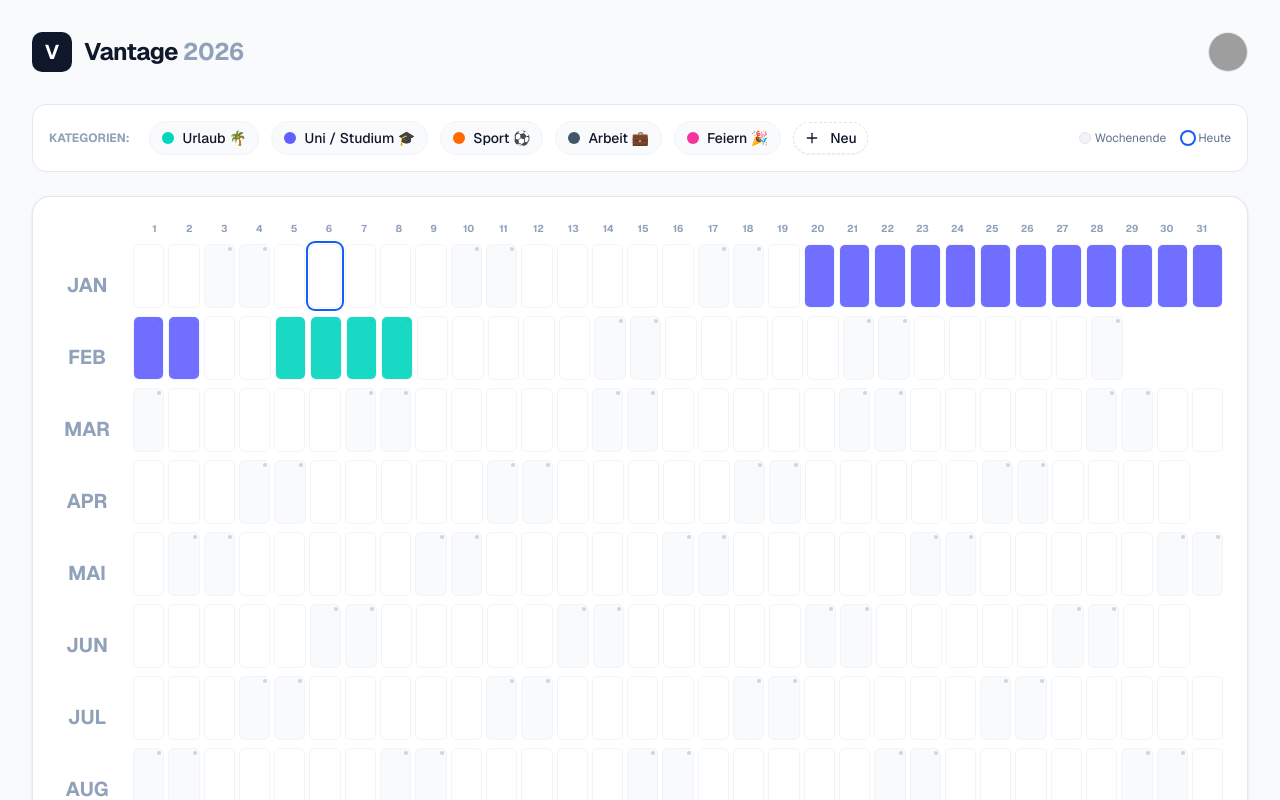
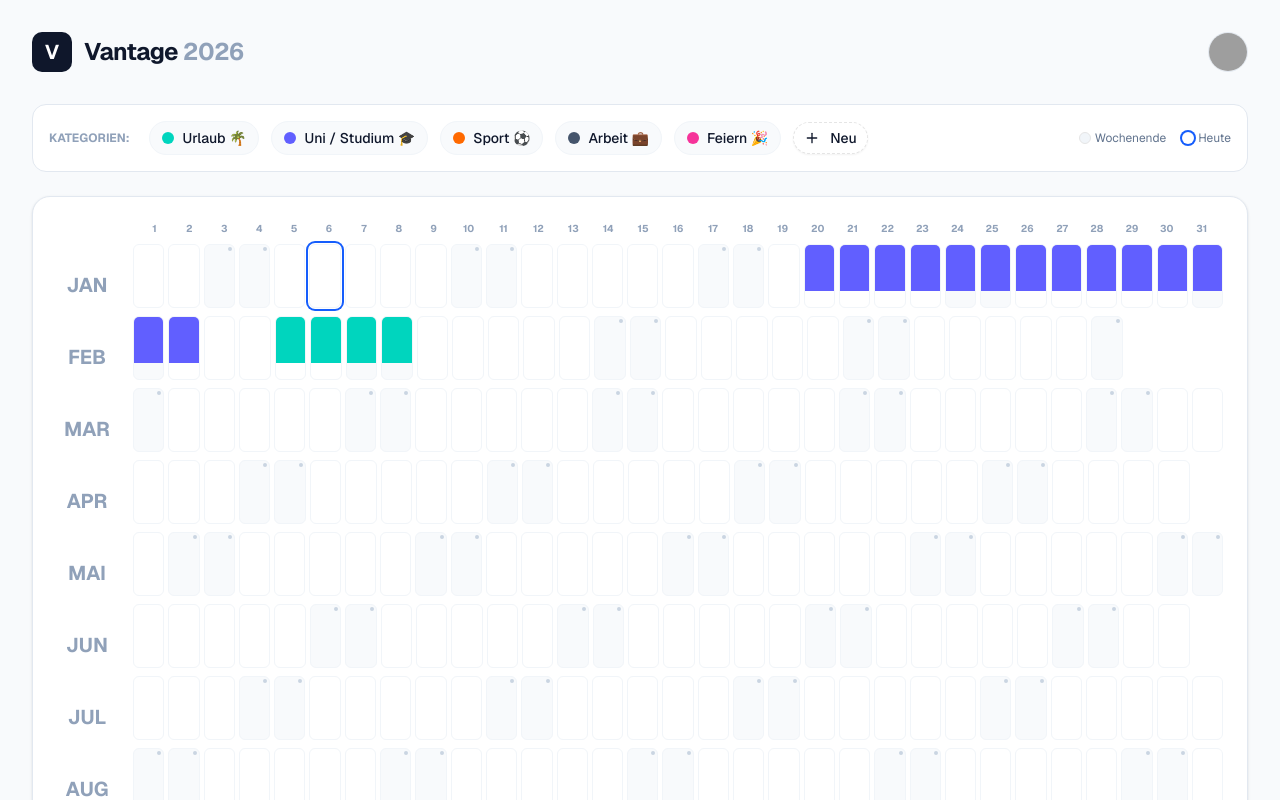
Before and after one commit to dkueng01/vantage, a Next.js app: page / in a window 1280 px wide. Shown: the top 800 px of the page. Built offline with nearby package versions, Linux system fonts and the light colour scheme; grey boxes are pictures that could not be loaded.

Commit message:
Improved ux again

```diff
--- a/src/components/year-grid.tsx
+++ b/src/components/year-grid.tsx
@@ -1,5 +1,4 @@
-// components/calendar/year-grid.tsx
-import React, { useState, useCallback } from 'react';
+import React, { useState, useEffect, useRef } from 'react';
 import { CalendarEvent, Category } from '@/lib/types';
 import { cn } from '@/lib/utils';
 import {
@@ -8,7 +7,7 @@ import {
   TooltipProvider,
   TooltipTrigger
 } from "@/components/ui/tooltip";
-import { isWeekend, isToday, isWithinInterval, isSameDay, isBefore } from 'date-fns';
+import { isWeekend, isToday, isWithinInterval, isBefore } from 'date-fns';
 
 const MONTHS = ["JAN", "FEB", "MAR", "APR", "MAI", "JUN", "JUL", "AUG", "SEP", "OKT", "NOV", "DEZ"];
 
@@ -16,17 +15,17 @@ interface YearGridProps {
   year: number;
   events: CalendarEvent[];
   categories: Category[];
-  // Änderung: Wir übergeben jetzt Start UND Ende
   onRangeSelect: (startDate: Date, endDate: Date) => void;
   onEventClick: (event: CalendarEvent) => void;
 }
 
 export function YearGrid({ year, events, categories, onRangeSelect, onEventClick }: YearGridProps) {
 
-  // DRAG STATE
+  // --- STATE ---
   const [isDragging, setIsDragging] = useState(false);
   const [dragStart, setDragStart] = useState<Date | null>(null);
   const [dragEnd, setDragEnd] = useState<Date | null>(null);
+  const startPos = useRef<{ x: number, y: number } | null>(null);
 
   const getDaysInMonth = (monthIndex: number) => new Date(year, monthIndex + 1, 0).getDate();
 
@@ -35,48 +34,48 @@ export function YearGrid({ year, events, categories, onRangeSelect, onEventClick
     return cat ? cat.color : 'bg-gray-400';
   };
 
-  // MAUS HANDLER
+  // --- MOUSE HANDLERS (Nur für die Zelle / Safe Zone) ---
 
   const handleMouseDown = (date: Date, e: React.MouseEvent) => {
-    // Verhindere Drag, wenn wir auf ein Event klicken (wird durch stopPropagation im Event-Div geregelt, aber sicher ist sicher)
-    if (e.button !== 0) return; // Nur Linksklick
-    setIsDragging(true);
+    if (e.button !== 0) return;
+    startPos.current = { x: e.clientX, y: e.clientY };
     setDragStart(date);
     setDragEnd(date);
+    // Wir setzen isDragging noch nicht true, um versehentliches Draggen bei unruhigem Klick zu vermeiden
   };
 
   const handleMouseEnter = (date: Date) => {
-    if (isDragging && dragStart) {
+    if (dragStart) {
+      setIsDragging(true);
       setDragEnd(date);
     }
   };
 
-  const handleMouseUp = () => {
+  const handleMouseUp = (e: React.MouseEvent) => {
     if (isDragging && dragStart && dragEnd) {
-      // Sortieren, falls rückwärts gezogen wurde
+      // Echter Drag -> Range auswählen
       const start = isBefore(dragStart, dragEnd) ? dragStart : dragEnd;
       const end = isBefore(dragStart, dragEnd) ? dragEnd : dragStart;
+      onRangeSelect(start, end);
+    } else if (dragStart && startPos.current) {
+      // Klick auf leere Fläche -> Einzelner Tag
+      // Checken ob Maus sich kaum bewegt hat
+      const dist = Math.sqrt(Math.pow(e.clientX - startPos.current.x, 2) + Math.pow(e.clientY - startPos.current.y, 2));
+      if (dist < 5) onRangeSelect(dragStart, dragStart);
+    }
 
-      onRangeSelect(start, end);
-    }
-    // Reset
     setIsDragging(false);
     setDragStart(null);
     setDragEnd(null);
+    startPos.current = null;
   };
 
-  // Globaler MouseUp Listener, falls man außerhalb des Grids loslässt
-  React.useEffect(() => {
-    const handleGlobalMouseUp = () => {
-      if (isDragging) {
-        setIsDragging(false);
-        setDragStart(null);
-        setDragEnd(null);
-      }
-    };
-    window.addEventListener('mouseup', handleGlobalMouseUp);
-    return () => window.removeEventListener('mouseup', handleGlobalMouseUp);
-  }, [isDragging]);
+  // Global MouseUp Cleanup
+  useEffect(() => {
+    const cleanup = () => { setIsDragging(false); setDragStart(null); setDragEnd(null); startPos.current = null; };
+    window.addEventListener('mouseup', cleanup);
+    return () => window.removeEventListener('mouseup', cleanup);
+  }, []);
 
   return (
     <TooltipProvider delayDuration={0}>
@@ -92,11 +91,8 @@ export function YearGrid({ year, events, categories, onRangeSelect, onEventClick
             ))}
           </div>
 
-          {/* Grid */}
-          <div onMouseLeave={() => {
-            // Optional: Drag abbrechen wenn Maus Grid verlässt
-            if (isDragging) { setIsDragging(false); setDragStart(null); setDragEnd(null); }
-          }}>
+          {/* Grid Area */}
+          <div>
             {/* Header */}
             <div className="flex mb-2 px-1">
               {Array.from({ length: 31 }, (_, i) => (
@@ -114,70 +110,60 @@ export function YearGrid({ year, events, categories, onRangeSelect, onEventClick
                   <div key={mIdx} className="h-16 flex gap-1 relative">
                     {Array.from({ length: 31 }, (_, dIdx) => {
                       const dayNum = dIdx + 1;
-
-                      if (dayNum > daysInMonth) {
-                        return <div key={dIdx} className="flex-1 border-transparent" />;
-                      }
+                      if (dayNum > daysInMonth) return <div key={dIdx} className="flex-1 border-transparent" />;
 
                       const currentDate = new Date(year, mIdx, dayNum);
                       const isWe = isWeekend(currentDate);
                       const isTd = isToday(currentDate);
 
-                      // DRAG SELECTION VISUALISIERUNG
                       let isSelected = false;
-                      if (isDragging && dragStart && dragEnd) {
+                      if (dragStart && dragEnd) {
                         const start = isBefore(dragStart, dragEnd) ? dragStart : dragEnd;
                         const end = isBefore(dragStart, dragEnd) ? dragEnd : dragStart;
                         isSelected = isWithinInterval(currentDate, { start, end });
                       }
 
-                      // Events filtern
                       const activeEvents = events.filter(e =>
                         isWithinInterval(currentDate, { start: e.startDate, end: e.endDate })
                       );
-
-                      // Wir sortieren Events, damit kurze oben liegen oder nach Prio
-                      // Hier simple Sortierung
                       activeEvents.sort((a, b) => a.id.localeCompare(b.id));
 
                       return (
                         <div
                           key={dIdx}
+                          // Events an Container binden (für den leeren Bereich unten)
                           onMouseDown={(e) => handleMouseDown(currentDate, e)}
                           onMouseEnter={() => handleMouseEnter(currentDate)}
-                          onMouseUp={handleMouseUp} // Hier feuert das Ende
+                          onMouseUp={handleMouseUp}
                           className={cn(
-                            "flex-1 rounded-sm border transition-all cursor-pointer relative overflow-hidden flex flex-col",
-                            // Basis Hintergrund
+                            "flex-1 rounded-sm border transition-all relative overflow-hidden flex flex-col group cursor-crosshair",
                             isWe ? "bg-slate-50" : "bg-white",
                             "border-slate-100",
-                            // Heute
                             isTd && "ring-2 ring-blue-600 ring-offset-1 z-20",
-                            // Drag Selection Highlight (Blau einfärben)
                             isSelected && "bg-blue-100 border-blue-300 ring-1 ring-blue-300 z-10",
-                            // Hover (nur wenn nicht dragging)
-                            !isDragging && "hover:border-slate-400 hover:shadow-md"
+                            !dragStart && "hover:border-slate-400 hover:shadow-md"
                           )}
                         >
-                          {/* Wochentag Punkt */}
+                          {/* Wochentag Indikator */}
                           {isWe && (
-                            <div className="absolute top-0.5 right-0.5 w-1 h-1 rounded-full bg-slate-300"></div>
+                            <div className="absolute top-0.5 right-0.5 w-1 h-1 rounded-full bg-slate-300 pointer-events-none"></div>
                           )}
 
-                          {/* Events rendern */}
+                          {/* EVENTS BEREICH (Max 75% Höhe) */}
+                          <div className="flex-1 w-full flex flex-col max-h-[75%] overflow-hidden">
                             {activeEvents.map((event, i) => (
                               <Tooltip key={event.id}>
                                 <TooltipTrigger asChild>
                                   <div
+                                    // STOP PROPAGATION HIER: Damit Klick auf Event NICHT den Container-Drag startet
+                                    onMouseDown={(e) => e.stopPropagation()}
                                     onClick={(e) => {
-                                    e.stopPropagation(); // Wichtig: Drag/Click nicht auf Zelle durchlassen
+                                      e.stopPropagation();
                                       onEventClick(event);
                                     }}
-                                  onMouseDown={(e) => e.stopPropagation()} // Wichtig: Drag nicht starten auf Event
                                     className={cn(
-                                    "w-full flex-1 transition-opacity",
+                                      "w-full flex-1 min-h-[4px] transition-all cursor-pointer hover:brightness-90 z-20 mb-[1px]",
                                       getEventColor(event.categoryId),
-                                    "opacity-90 hover:opacity-100",
                                       i > 0 && "border-t border-white/20"
                                     )}
                                   />
@@ -187,6 +173,15 @@ export function YearGrid({ year, events, categories, onRangeSelect, onEventClick
                                 </TooltipContent>
                               </Tooltip>
                             ))}
+                          </div>
+
+                          {/*
+                              SAFE ZONE (FREIER BEREICH)
+                              Dieser Bereich unten ist IMMER frei und nimmt den Rest der Höhe ein (mindestens 25%).
+                              Hier funktionieren alle Drag/Click Events vom Parent Container.
+                          */}
+                          <div className="min-h-[25%] w-full bg-transparent hover:bg-slate-100/50 transition-colors"></div>
+
                         </div>
                       );
                     })}
```
Lines whose indentation alone changed are shown as unchanged.
